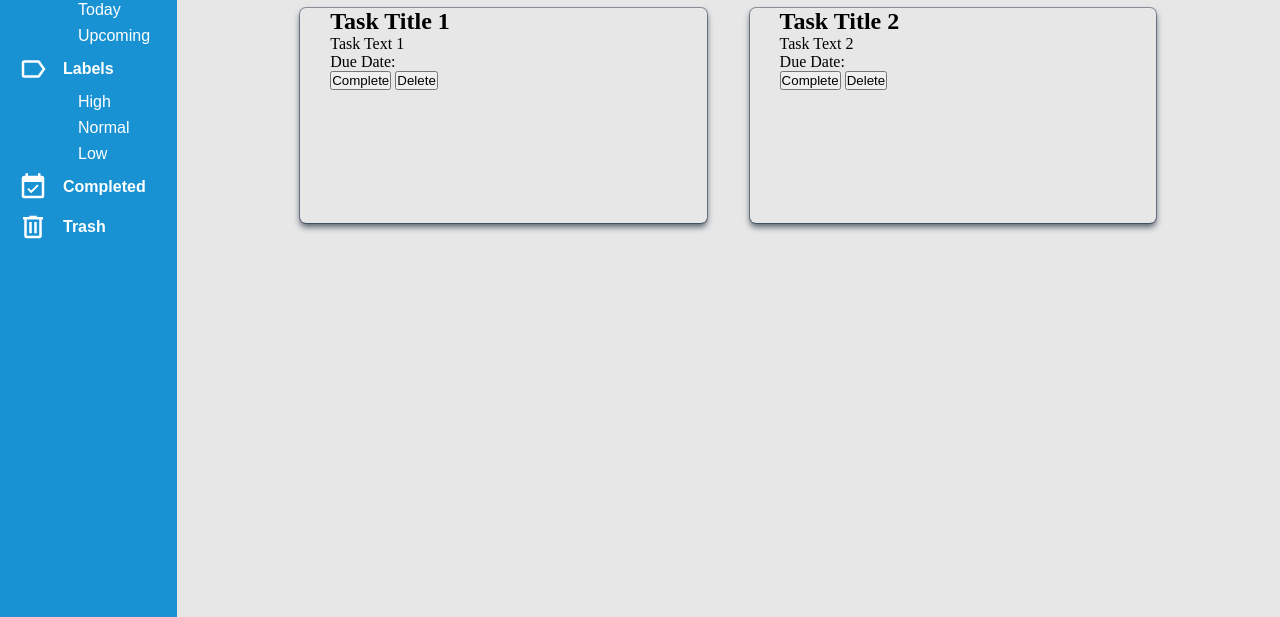
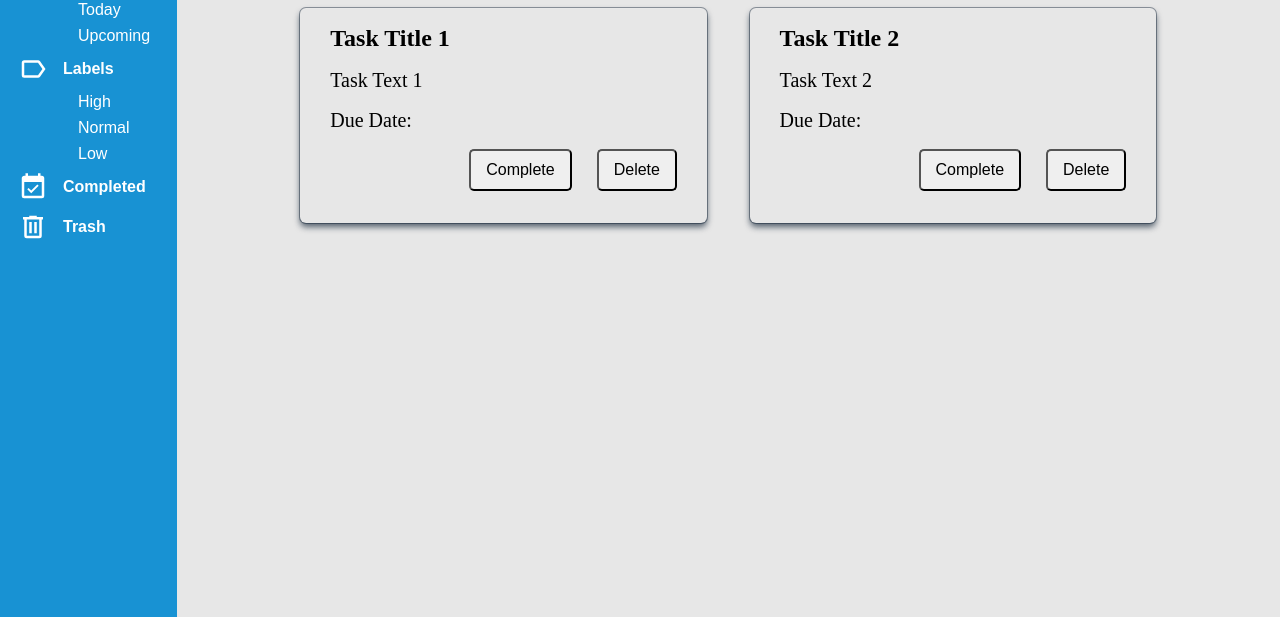
Before and after one commit to AriFarj/to-do-list, a website built with webpack: page src/template.html in a window 1280 px wide. Shown: the part 183-800 px from the top of the page. Built offline with nearby package versions, Linux system fonts and the light colour scheme.

Commit message:
card buttons style

```diff
--- a/src/style.css
+++ b/src/style.css
@@ -81,13 +81,29 @@ nav>div {
     width: 80%;
     min-height: 200px;
     display: flex;
+    justify-content: space-evenly;
     flex-direction: column;
+    break-inside: avoid;
     margin: 0 auto 20px;
     padding: 0 30px 15px 30px;
-    break-inside: avoid;
-
     border-radius: 6px;
     box-shadow: rgba(6, 24, 44, 0.4) 0px 0px 0px 1px,
         rgba(6, 24, 44, 0.65) 0px 4px 6px,
         rgba(255, 255, 255, 0.08) 0px 1px 0px inset;
 }
+
+.task-card  > p {
+    font-size: 20px;
+}
+
+.task-card-buttons {
+    display:flex;
+    justify-content: flex-end;
+    gap: 25px;
+}
+
+.task-buttons {
+    padding: 10px 15px;
+border-radius: 5px;
+font-size: 16px;
+}
```
